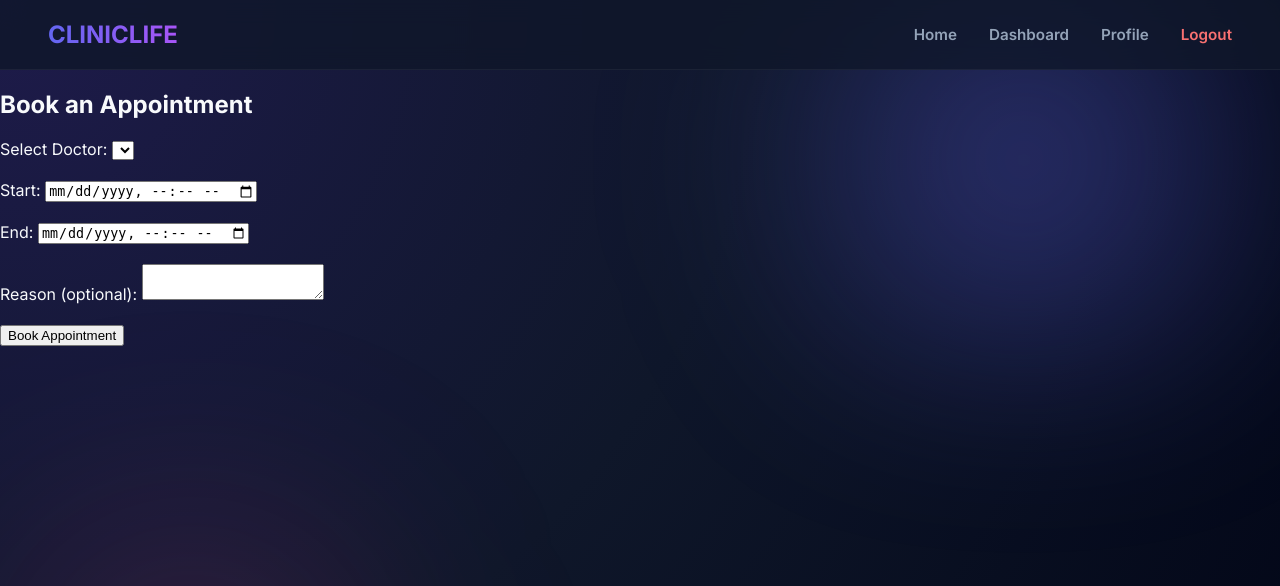
After one commit to Nagham94/Clinic-Appointment-System---Python-Project, a Django app: page /appointments/book/ in a window 1280 px wide. The commit adds this page. Shown: the top 586 px of the page. Run offline with Django 5.2, Linux system fonts and the light colour scheme; the visitor is signed in with stand-in values (Sample User, id 1); data comes from the database, SQL or seed files in the repository; lists and menus that the app fills with data are empty.

Commit message:
Book Appointment Logic

```diff
--- /dev/null
+++ b/appointments/urls.py
@@ -0,0 +1,6 @@
+from django.urls import path
+from . import views
+
+urlpatterns = [
+    path('book/', views.book_appointment, name='book_appointment'),
+]
--- a/appointments/views.py
+++ b/appointments/views.py
@@ -1,3 +1,38 @@
-from django.shortcuts import render
+from django.shortcuts import render, redirect, get_object_or_404
+from django.contrib.auth.decorators import login_required
+from .models import Appointment
+from django.contrib import messages
+from django.utils import timezone
+from django.contrib.auth import get_user_model
 
-# Create your views here.
+# User model import for referencing in views
+User = get_user_model()
+
+
+@login_required
+def book_appointment(request):
+    if request.method == 'POST':
+        doctor_id = request.POST.get('doctor')
+        start_datetime = request.POST.get('start_datetime')
+        end_datetime = request.POST.get('end_datetime')
+        reason = request.POST.get('reason')
+
+        doctor = get_object_or_404(User, id=doctor_id, role='DOCTOR')
+
+        # Check for overlapping appointments(doctor is free during the requested time slot)
+        if Appointment.objects.filter(doctor=doctor, start_datetime__lt=end_datetime, end_datetime__gt=start_datetime).exists():
+            messages.error(request, 'The selected time slot is not available. Please choose a different time.')
+            return redirect('book_appointment')
+
+        appointment = Appointment.objects.create(
+            patient=request.user,
+            doctor=doctor,
+            start_datetime=start_datetime,
+            end_datetime=end_datetime,
+            reason=reason
+        )
+        messages.success(request, 'Your appointment has been requested successfully.')
+        return redirect('patient_dashboard')
+
+    doctors = User.objects.filter(role='DOCTOR')
+    return render(request, 'appointments/book_appointment.html', {'doctors': doctors})
--- a/clinic_system/urls.py
+++ b/clinic_system/urls.py
@@ -22,4 +22,5 @@ urlpatterns = [
     path('', TemplateView.as_view(template_name='home.html'), name='home'),
     path('admin/', admin.site.urls),
     path("accounts/", include("accounts.urls")),
+    path("appointments/", include("appointments.urls"))
 ]
--- a/templates/accounts/patient_dashboard.html
+++ b/templates/accounts/patient_dashboard.html
@@ -35,7 +35,7 @@
         <div class="dashboard-card">
             <h3>Quick Actions</h3>
             <ul style="list-style: none; padding: 0;">
-                <li style="margin-bottom: 0.75rem;"><button class="btn-primary">Book New Appointment</button></li>
+                <li style="margin-bottom: 0.75rem;">  <a href="{% url 'book_appointment' %}"><button class="btn-primary">Book New Appointment</button></a></li>
                 <li><button class="btn-primary" style="background: #64748b;">View My Appointments</button></li>
             </ul>
         </div>
--- /dev/null
+++ b/templates/appointments/book_appointment.html
@@ -0,0 +1,35 @@
+{% extends "base.html" %}
+{% load static %}
+
+{% block content %}
+<h2>Book an Appointment</h2>
+
+<form method="POST">
+    {% csrf_token %}
+    <label for="doctor">Select Doctor:</label>
+    <select name="doctor" required>
+        {% for doctor in doctors %}
+        <option value="{{ doctor.id }}">{{ doctor.get_full_name }}</option>
+        {% endfor %}
+    </select>
+    <br><br>
+
+    <label for="start_datetime">Start:</label>
+    <input type="datetime-local" name="start_datetime" required>
+    <br><br>
+
+    <label for="end_datetime">End:</label>
+    <input type="datetime-local" name="end_datetime" required>
+    <br><br>
+
+    <label for="reason">Reason (optional):</label>
+    <textarea name="reason"></textarea>
+    <br><br>
+
+    <button type="submit">Book Appointment</button>
+</form>
+
+{% for message in messages %}
+<p style="color: red;">{{ message }}</p>
+{% endfor %}
+{% endblock %}
```
Also changed, not shown: accounts/migrations/0001_initial.py, appointments/migrations/0001_initial.py, dashboard/migrations/0001_initial.py, medical/migrations/0001_initial.py, scheduling/migrations/0001_initial.py.
